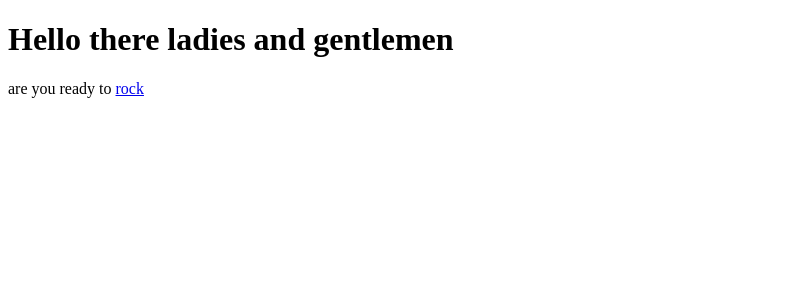
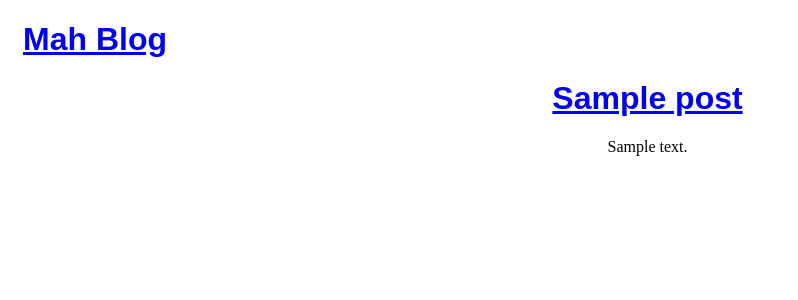
Before and after one commit to paulmccarthy42/django, a Django app: page / in a window 1280 px wide. Shown: the top 300 px of the page, without its empty margins (0-798 px from the left). Run offline with Django 3.2, Linux system fonts and the light colour scheme; tables that the repository leaves empty hold one stand-in row (values such as "Sample post").

Commit message:
componentize home page and add show page

```diff
--- /dev/null
+++ b/blog/static/css/blog.css
@@ -0,0 +1,15 @@
+body {
+  padding-left: 15px;
+}
+
+h1 {
+  font-family: "Arial";
+}
+
+.post {
+  text-align: center;
+}
+
+div h1 {
+  color: red;
+}
--- /dev/null
+++ b/blog/templates/blog/base.html
@@ -0,0 +1,24 @@
+{% load staticfiles %}
+
+<!DOCTYPE html>
+<html>
+<head>
+  <title>Test</title>
+  <link rel="stylesheet" href="{% static 'css/blog.css' %}">
+</head>
+<body>
+  <div class="page-header">
+    <h1>
+      <a href="/">Mah Blog</a>
+    </h1>
+  </div>
+  <div class="content container">
+    <div class="row">
+      <div class='col-md-8'>
+        {% block content %}
+        {% endblock %}
+      </div>
+    </div>
+  </div>
+</body>
+</html>
--- a/blog/templates/blog/post_list.html
+++ b/blog/templates/blog/post_list.html
@@ -1,10 +1,11 @@
-<!DOCTYPE html>
-<html>
-<head>
-  <title>Test</title>
-</head>
-<body>
-<h1>Hello there ladies and gentlemen</h1>
-<p>are you ready to <a href="https://media1.tenor.com/images/54451401d52c0dd2fe9ee5752857d53c/tenor.gif?itemid=4452103">rock</a></p>
-</body>
-</html>
+{% extends 'blog/base.html' %}
+
+{% load staticfiles %}
+{% block content %}
+  {% for post in posts %}
+    <div class="post">
+      <h1><a href="{% url 'post_detail' pk=post.pk %}">{{post.title}}</a></h1>
+      <p>{{post.text}}</p>
+    </div>
+  {% endfor %}
+{% endblock %}
--- a/blog/urls.py
+++ b/blog/urls.py
@@ -2,5 +2,6 @@ from django.conf.urls import url
 from . import views
 
 urlpatterns = [
-  url(r'^$', views.post_list, name='post_list')
+  url(r'^$', views.post_list, name='post_list'),
+  url(r'^post/(?P<pk>\d+)/$', views.post_detail, name='post_detail')
 ]
--- a/blog/views.py
+++ b/blog/views.py
@@ -1,8 +1,14 @@
 # -*- coding: utf-8 -*-
 from __future__ import unicode_literals
 
-from django.shortcuts import render
+from django.shortcuts import render, get_object_or_404
+from .models import Post
 
 # Create your views here.
 def post_list(request):
-  return render(request, 'blog/post_list.html', {})
+  posts = Post.objects.order_by('published_date')
+  return render(request, 'blog/post_list.html', {'posts': posts})
+
+def post_detail(request, pk):
+  post = get_object_or_404(Post, pk=pk)
+  return render(request, 'blog/post_detail.html', {'post': post})
```
Also changed, not shown: blog/templates/blog/post_detail.html (added, +9 -0 lines).
